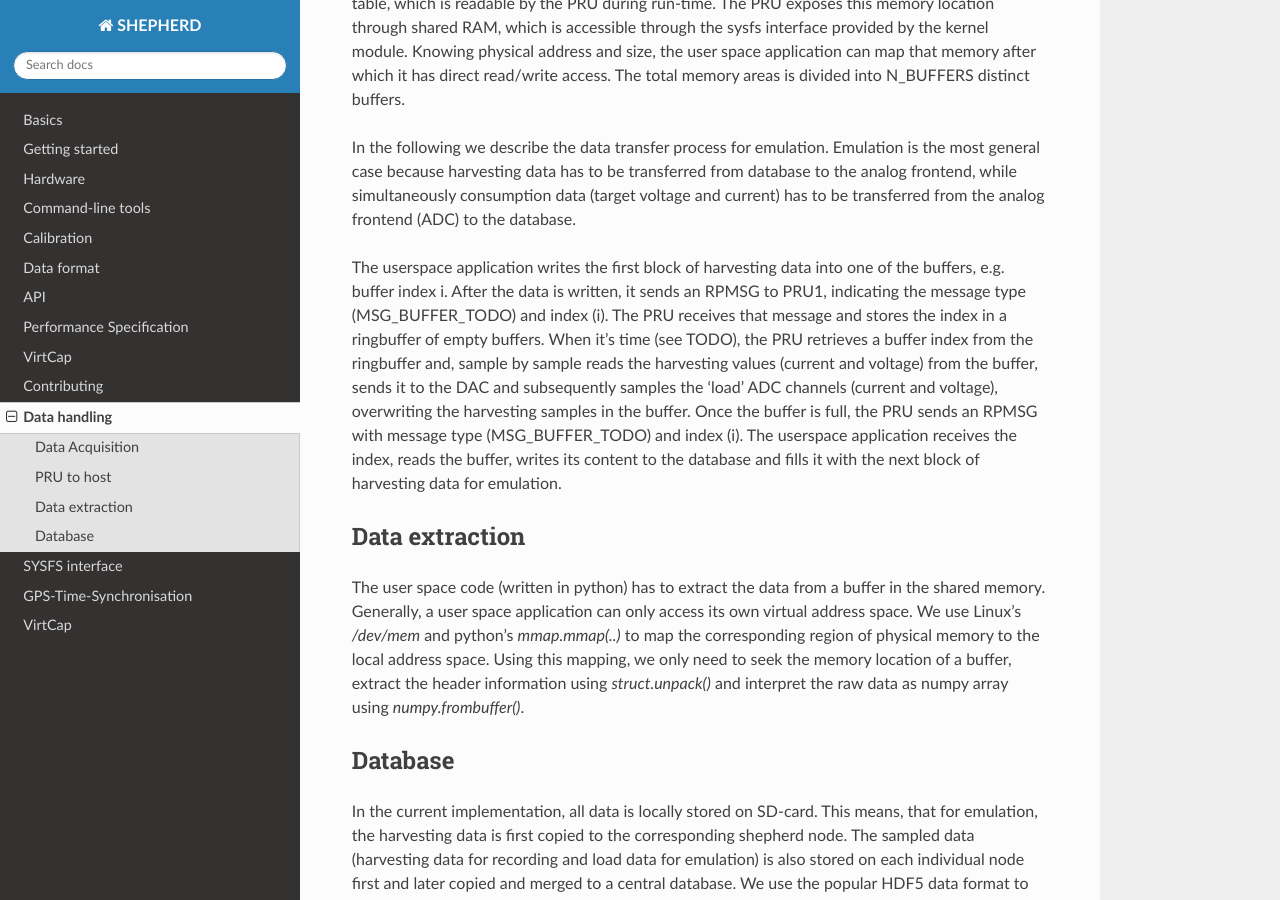
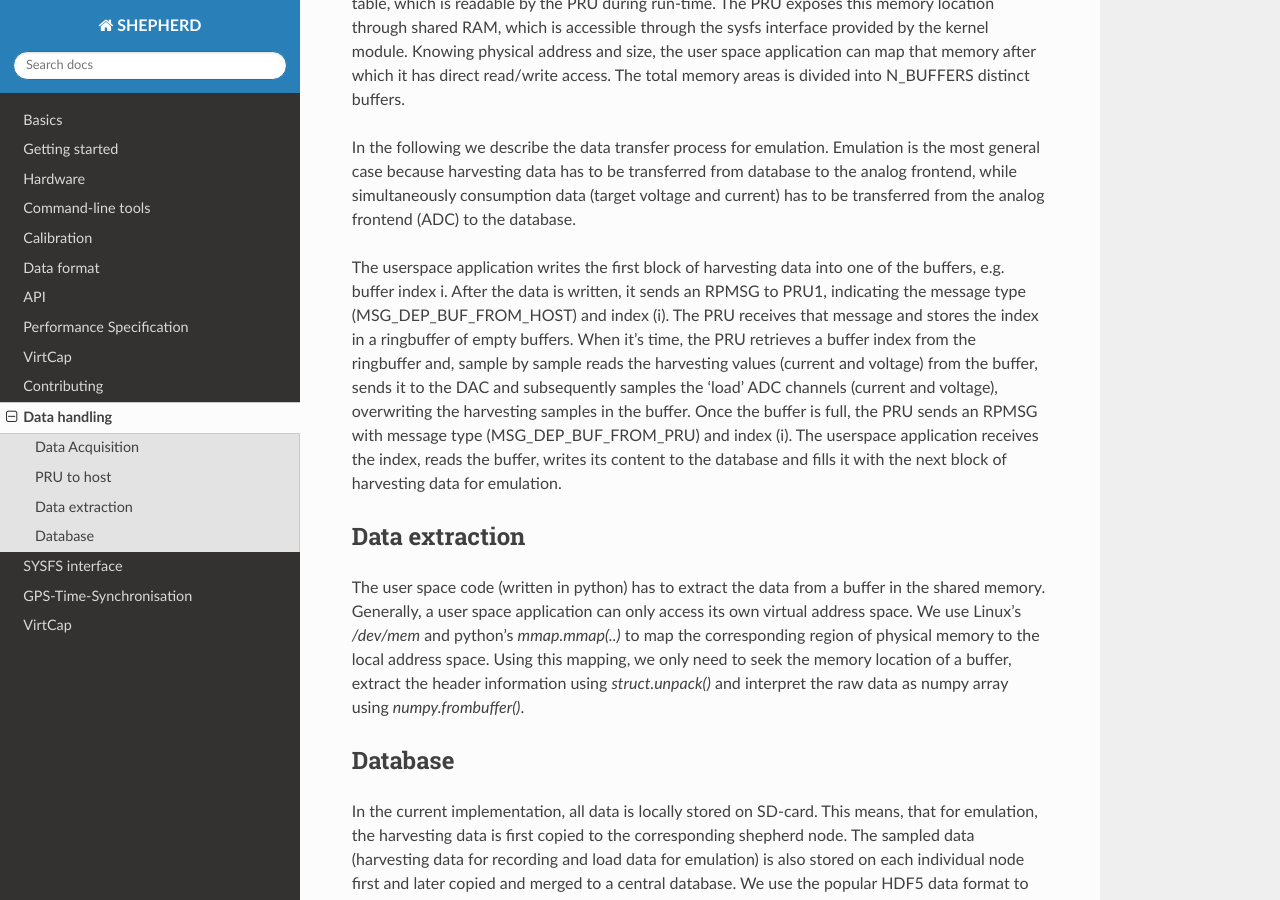
Before and after one commit to geissdoerfer/shepherd, a Sphinx documentation site: the page built from docs/dev/data_handling.rst, in a window 1280 px wide and 900 px high, scrolled down 592 px. Built offline with Sphinx 7.4.7 and the Read the Docs theme 2.0.0, drawn with Linux system fonts in a browser that asks for light colours.

Commit message:
docs: minor updates

```diff
--- a/docs/dev/data_handling.rst
+++ b/docs/dev/data_handling.rst
@@ -13,7 +13,7 @@ Data is sampled and transferred between PRUs and user space in buffers, i.e. blo
 
 In the following we describe the data transfer process for emulation. Emulation is the most general case because harvesting data has to be transferred from database to the analog frontend, while simultaneously consumption data (target voltage and current) has to be transferred from the analog frontend (ADC) to the database.
 
-The userspace application writes the first block of harvesting data into one of the buffers, e.g. buffer index i. After the data is written, it sends an RPMSG to PRU1, indicating the message type (MSG_BUFFER_TODO) and index (i). The PRU receives that message and stores the index in a ringbuffer of empty buffers. When it's time (see TODO), the PRU retrieves a buffer index from the ringbuffer and, sample by sample reads the harvesting values (current and voltage) from the buffer, sends it to the DAC and subsequently samples the 'load' ADC channels (current and voltage), overwriting the harvesting samples in the buffer. Once the buffer is full, the PRU sends an RPMSG with message type (MSG_BUFFER_TODO) and index (i). The userspace application receives the index, reads the buffer, writes its content to the database and fills it with the next block of harvesting data for emulation.
+The userspace application writes the first block of harvesting data into one of the buffers, e.g. buffer index i. After the data is written, it sends an RPMSG to PRU1, indicating the message type (MSG_DEP_BUF_FROM_HOST) and index (i). The PRU receives that message and stores the index in a ringbuffer of empty buffers. When it's time, the PRU retrieves a buffer index from the ringbuffer and, sample by sample reads the harvesting values (current and voltage) from the buffer, sends it to the DAC and subsequently samples the 'load' ADC channels (current and voltage), overwriting the harvesting samples in the buffer. Once the buffer is full, the PRU sends an RPMSG with message type (MSG_DEP_BUF_FROM_PRU) and index (i). The userspace application receives the index, reads the buffer, writes its content to the database and fills it with the next block of harvesting data for emulation.
 
 Data extraction
 ---------------
--- a/docs/user/cli.rst
+++ b/docs/user/cli.rst
@@ -69,6 +69,8 @@ Finally, to replay previously recorded data from the file `rec.h5` in the shephe
 
     shepherd-herd -i hosts emulate -o load.h5 rec.h5
 
+.. _shepherd-sheep-cli:
+
 shepherd-sheep
 --------------
 
```
Also changed, not shown: README.md (+7 -0 lines).
